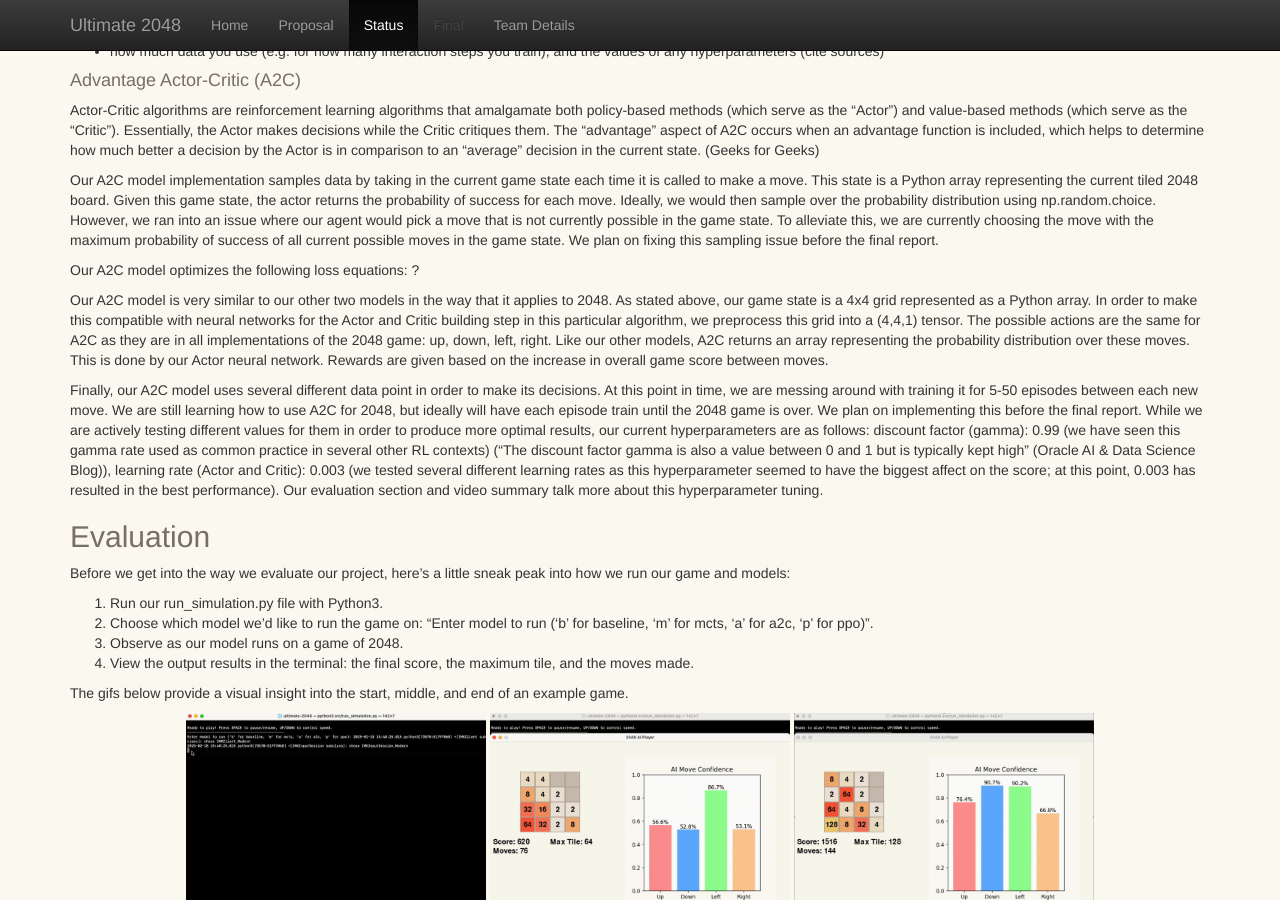
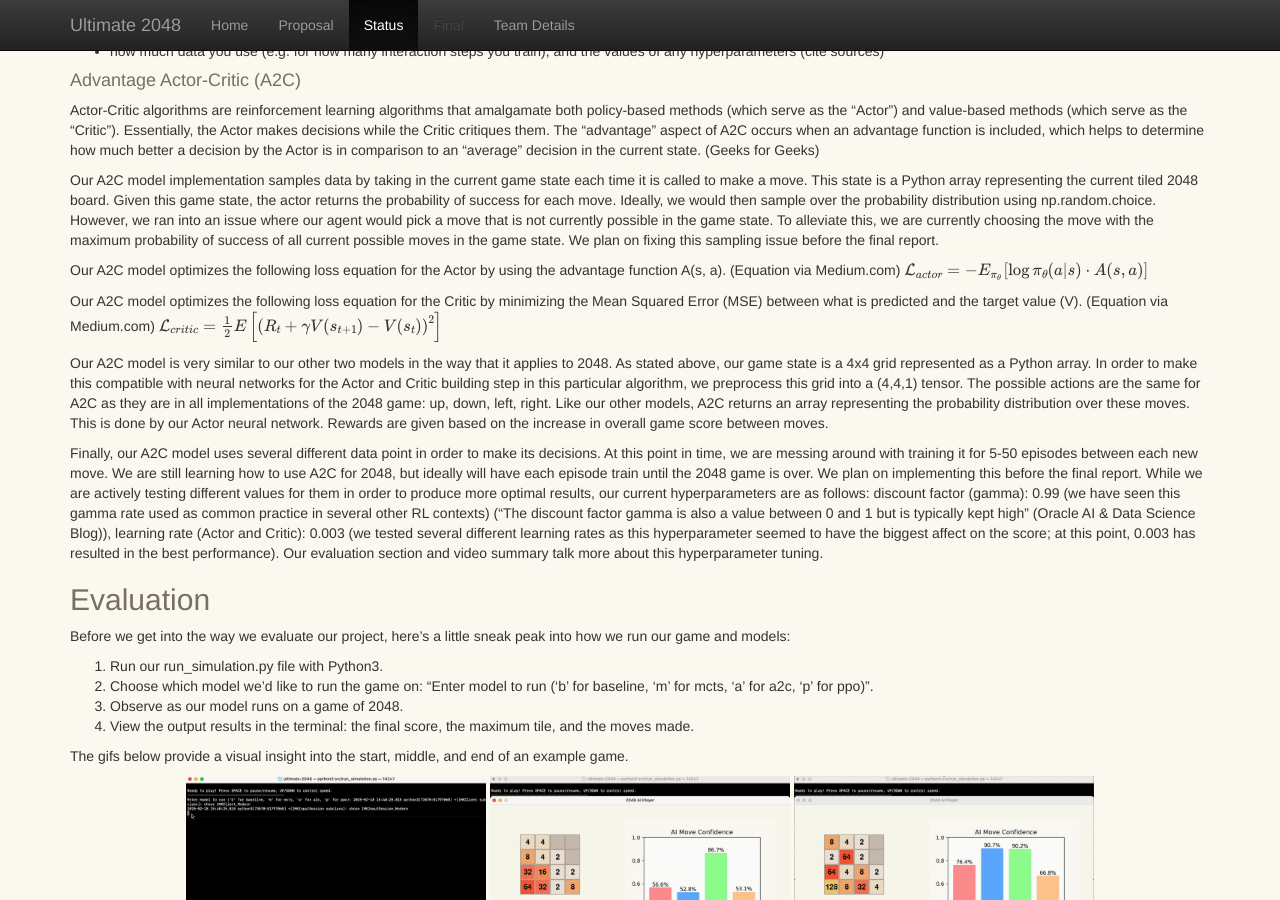
Before and after one commit to AnthonyCusi/ultimate-2048, a Jekyll site: the page built from docs/status.md, in a window 1280 px wide and 900 px high, scrolled down 1081 px. Built offline with Jekyll 4.4.1, drawn with Linux system fonts in a browser that asks for light colours; formulas are drawn with MathJax 3; some of the changed text lies outside the part shown.

Commit message:
added a2c loss functions

```diff
--- a/docs/status.md
+++ b/docs/status.md
@@ -31,8 +31,15 @@ Actor-Critic algorithms are reinforcement learning algorithms that amalgamate bo
 
 Our A2C model implementation samples data by taking in the current game state each time it is called to make a move.  This state is a Python array representing the current tiled 2048 board.  Given this game state, the actor returns the probability of success for each move.  Ideally, we would then sample over the probability distribution using np.random.choice.  However, we ran into an issue where our agent would pick a move that is not currently possible in the game state.  To alleviate this, we are currently choosing the move with the maximum probability of success of all current possible moves in the game state.  We plan on fixing this sampling issue before the final report.
 
-Our A2C model optimizes the following loss equations:
-?
+Our A2C model optimizes the following loss equation for the Actor by using the advantage function A(s, a).  (Equation via Medium.com)
+$$
+\mathcal{L}_{actor} = -E_{\pi_\theta} \left[ \log \pi_\theta(a | s) \cdot A(s, a) \right]
+$$
+
+Our A2C model optimizes the following loss equation for the Critic by minimizing the Mean Squared Error (MSE) between what is predicted and the target value (V). (Equation via Medium.com)
+$$
+\mathcal{L}_{critic} = \frac{1}{2} E \left[ \left( R_t + \gamma V(s_{t+1}) - V(s_t) \right)^2 \right]
+$$
 
 Our A2C model is very similar to our other two models in the way that it applies to 2048.  As stated above, our game state is a 4x4 grid represented as a Python array.  In order to make this compatible with neural networks for the Actor and Critic building step in this particular algorithm, we preprocess this grid into a (4,4,1) tensor.  The possible actions are the same for A2C as they are in all implementations of the 2048 game: up, down, left, right.  Like our other models, A2C returns an array representing the probability distribution over these moves.  This is done by our Actor neural network.  Rewards are given based on the increase in overall game score between moves.
 
@@ -113,6 +120,7 @@ Algorithm Implementation Approach:
 
 Other Resources:
 - https://blogs.oracle.com/ai-and-datascience/post/reinforcement-learning-q-learning-made-simple
+- https://medium.com/@dixitaniket76/advantage-actor-critic-a2c-algorithm-explained-and-implemented-in-pytorch-dc3354b60b50
 
 AI Tools:
 - Used ChatGPT in line with other online resources to gain a better understanding of the algorithms before implementation (i.e. had the chatbot summarize, give use case examples, etc.)
```
